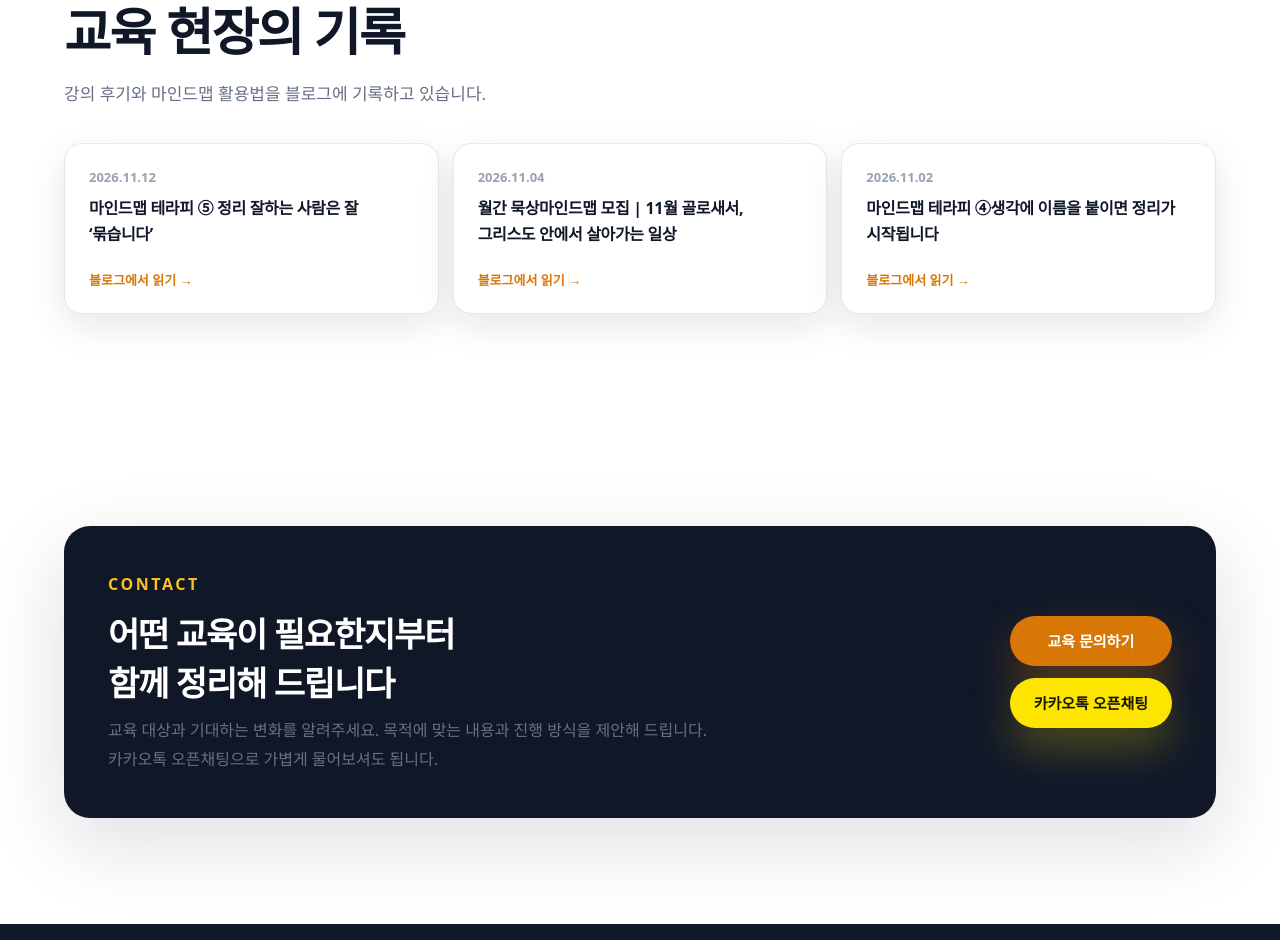
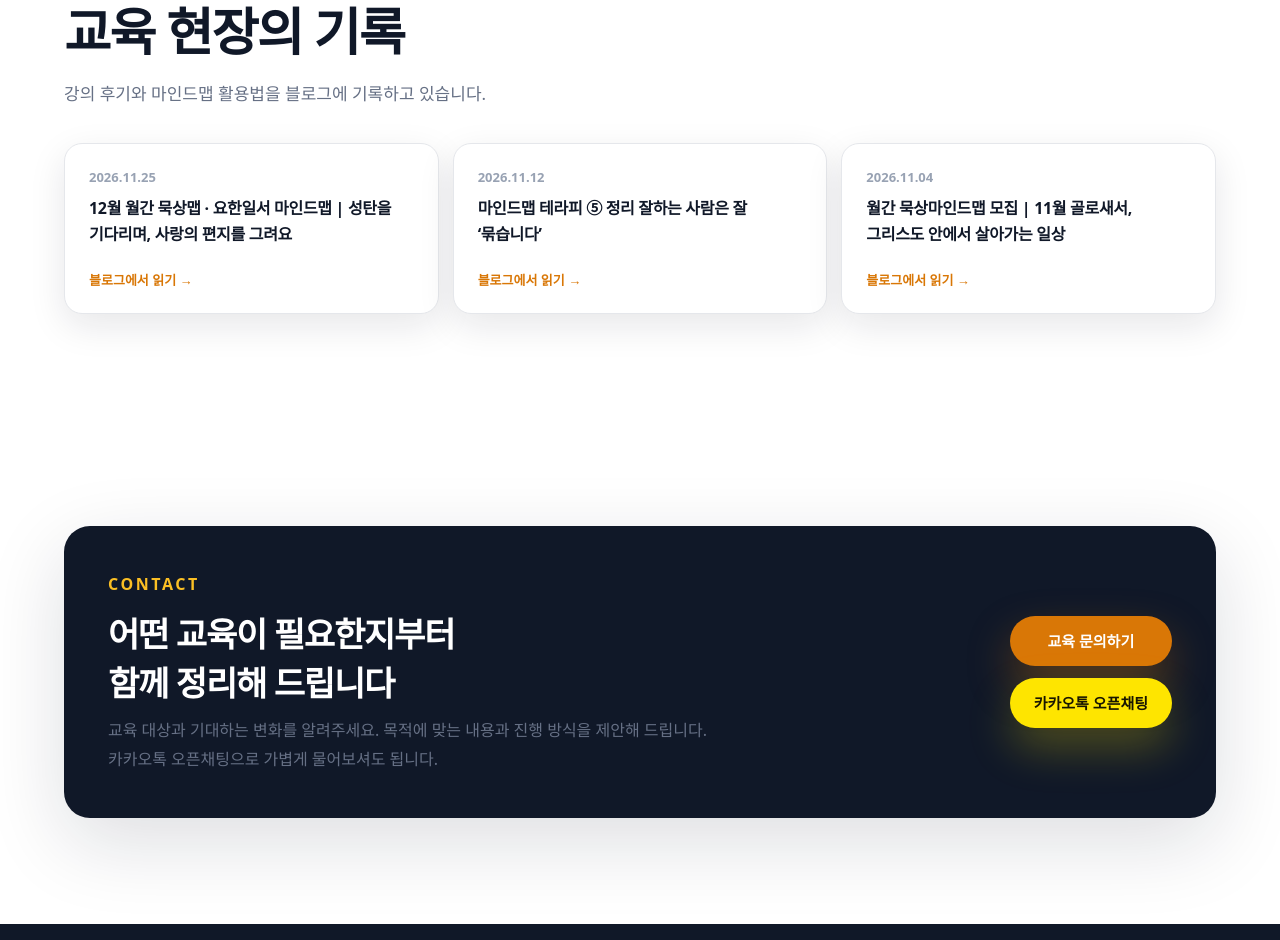
Before and after one commit to muppet0603/mindmaptherapy, a plain HTML site: page index.html in a window 1280 px wide. Shown: the part 8313-9253 px from the top of the page. Drawn offline with Linux system fonts and the light colour scheme; a web font is replaced by a local one.

Commit message:
블로그 최신 글 갱신

```diff
--- a/index.html
+++ b/index.html
@@ -765,6 +765,11 @@ p,li,dd,.hero-copy,.lede-w,.info-card p,.step p,.rec-item span{text-wrap:pretty}
     </div>
     <!-- BLOG:START -->
     <div class="posts">
+      <a class="post" href="https://blog.naver.com/gloshim/224491742010" target="_blank" rel="noopener">
+        <span class="date">2026.11.25</span>
+        <span class="title">12월 월간 묵상맵 · 요한일서 마인드맵 | 성탄을 기다리며, 사랑의 편지를 그려요</span>
+        <span class="more">블로그에서 읽기 →</span>
+      </a>
       <a class="post" href="https://blog.naver.com/gloshim/224474313410" target="_blank" rel="noopener">
         <span class="date">2026.11.12</span>
         <span class="title">마인드맵 테라피 ⑤ 정리 잘하는 사람은 잘 ‘묶습니다’</span>
@@ -773,11 +778,6 @@ p,li,dd,.hero-copy,.lede-w,.info-card p,.step p,.rec-item span{text-wrap:pretty}
       <a class="post" href="https://blog.naver.com/gloshim/224464928663" target="_blank" rel="noopener">
         <span class="date">2026.11.04</span>
         <span class="title">월간 묵상마인드맵 모집 | 11월 골로새서, 그리스도 안에서 살아가는 일상</span>
-        <span class="more">블로그에서 읽기 →</span>
-      </a>
-      <a class="post" href="https://blog.naver.com/gloshim/224462091541" target="_blank" rel="noopener">
-        <span class="date">2026.11.02</span>
-        <span class="title">마인드맵 테라피 ④생각에 이름을 붙이면 정리가 시작됩니다</span>
         <span class="more">블로그에서 읽기 →</span>
       </a>
     </div>
```
